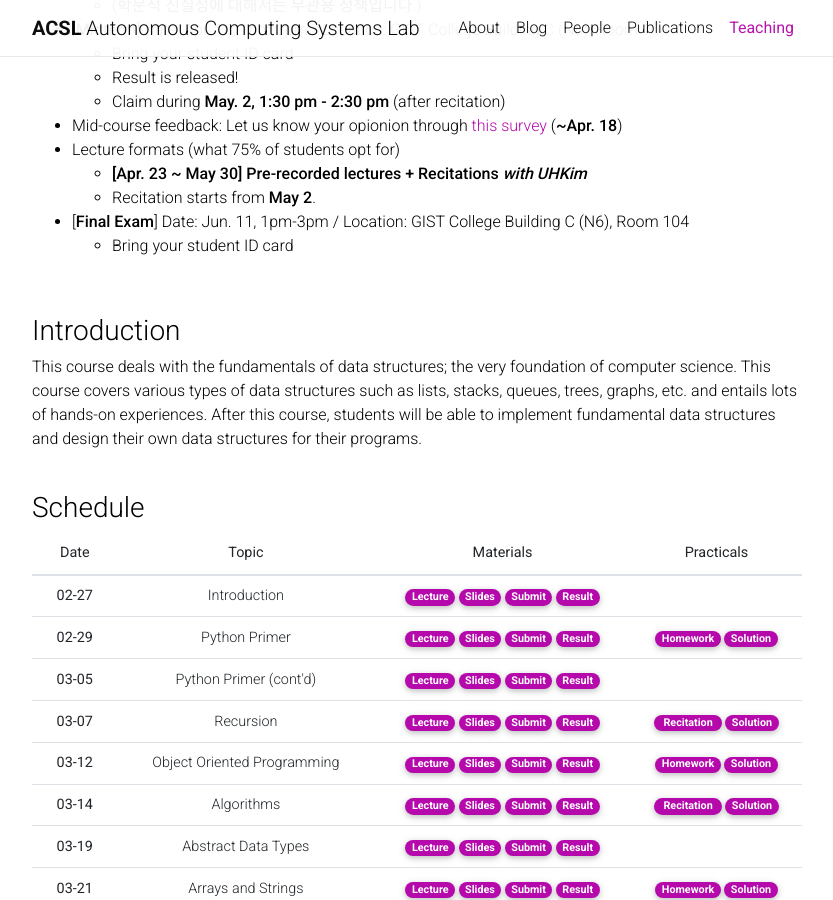
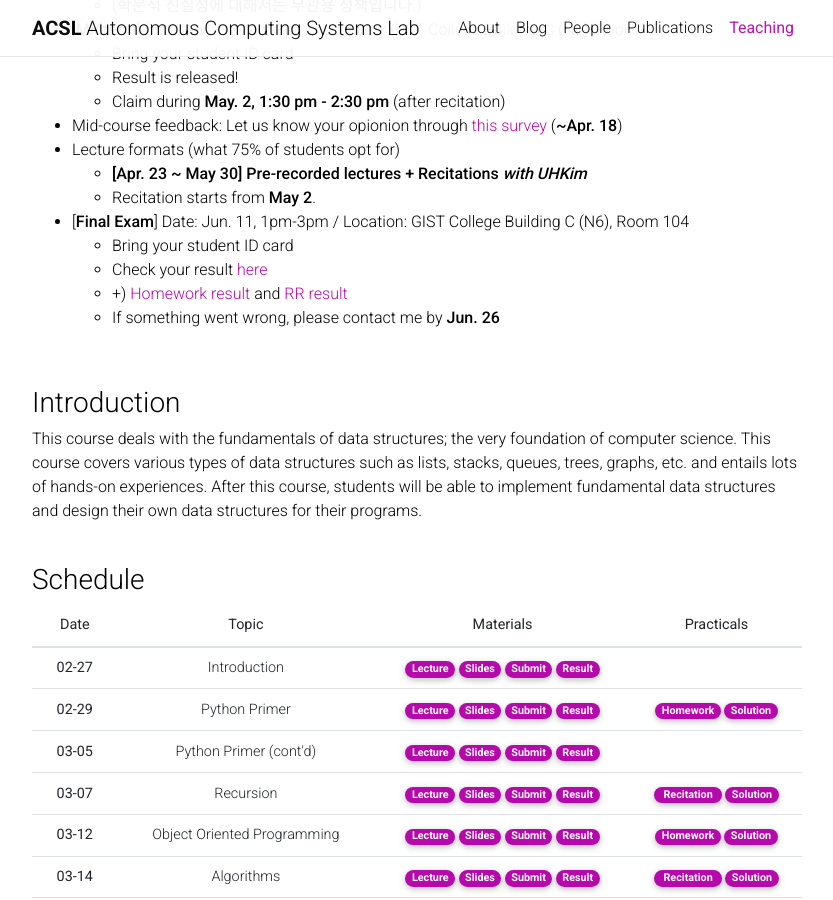
Before and after one commit to Uehwan/Uehwan.github.io, a Jekyll site: the page built from _teaching/datastruct24sp.md, in a window 1280 px wide and 900 px high, scrolled down 771 px. Shown: the whole window, without its empty margins (223-1056 px from the left). Built offline with Jekyll 4.4.1, drawn with Linux system fonts in a browser that asks for light colours; nearby versions of some CDN libraries; comment, search, counter and statistics services are not loaded; a style sheet for code colours, icons or effects is not loaded.

Commit message:
final result

```diff
--- a/_teaching/datastruct24sp.md
+++ b/_teaching/datastruct24sp.md
@@ -39,6 +39,9 @@ Hyung-Chan, Jeon (rabo8497@gm.gist.ac.kr)<br/>
   - Recitation starts from **May 2**.
 - [**Final Exam**] Date: Jun. 11, 1pm-3pm / Location: GIST College Building C (N6),  Room 104
   - Bring your student ID card
+  - Check your result [here](https://docs.google.com/spreadsheets/d/1UYmgAF65AjLLJVo99ug7C2n7qx0c1zgij2Sm13u1EHA/edit?usp=sharing)
+  - +) [Homework result](https://docs.google.com/spreadsheets/d/1whetIvicv65bAeniQw-ncDXqkrPnxY_mb5_Tgj6cmMI/edit?usp=sharing) and [RR result](https://docs.google.com/spreadsheets/d/1XVmP8_FcJbXF8r47XThyuti6RV6kKEFyqjJSsRnruw4/edit?usp=sharing)
+  - If something went wrong, please contact me by **Jun. 26**
 
 <br/>
 
```
